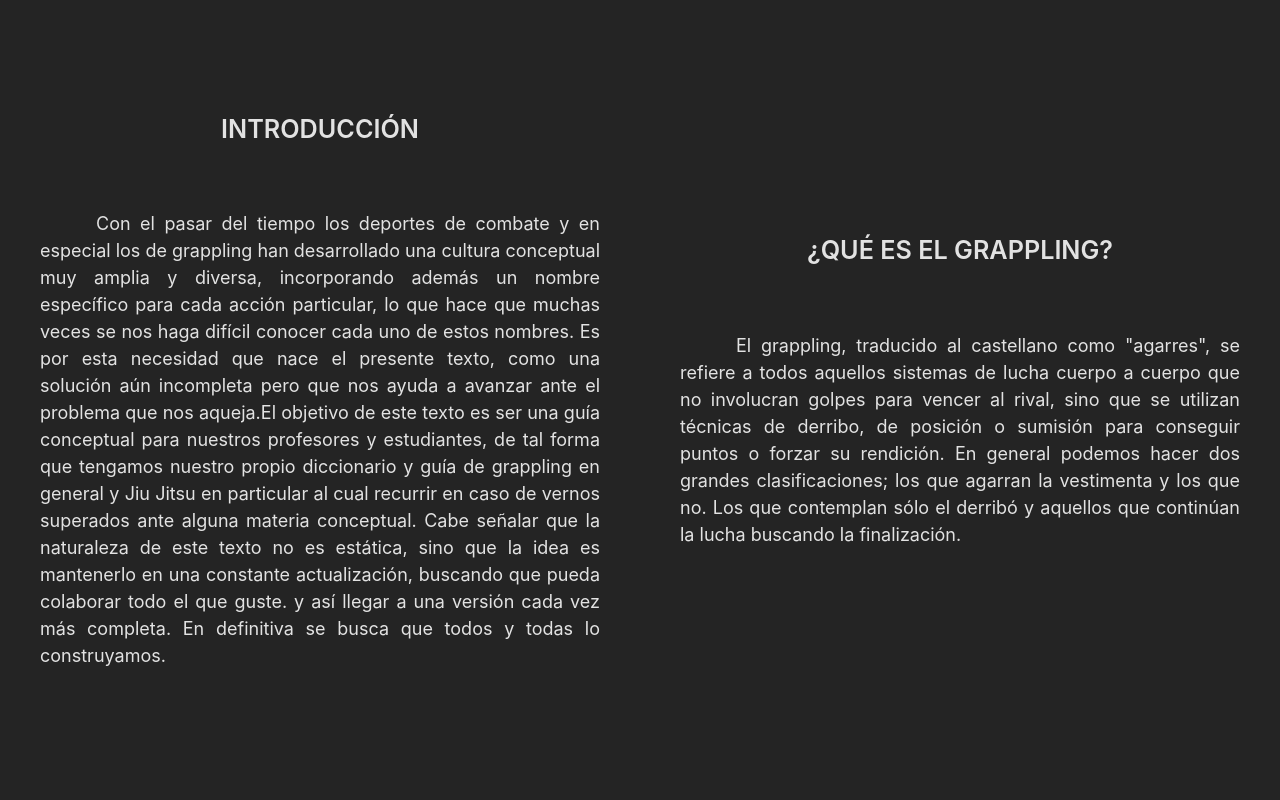
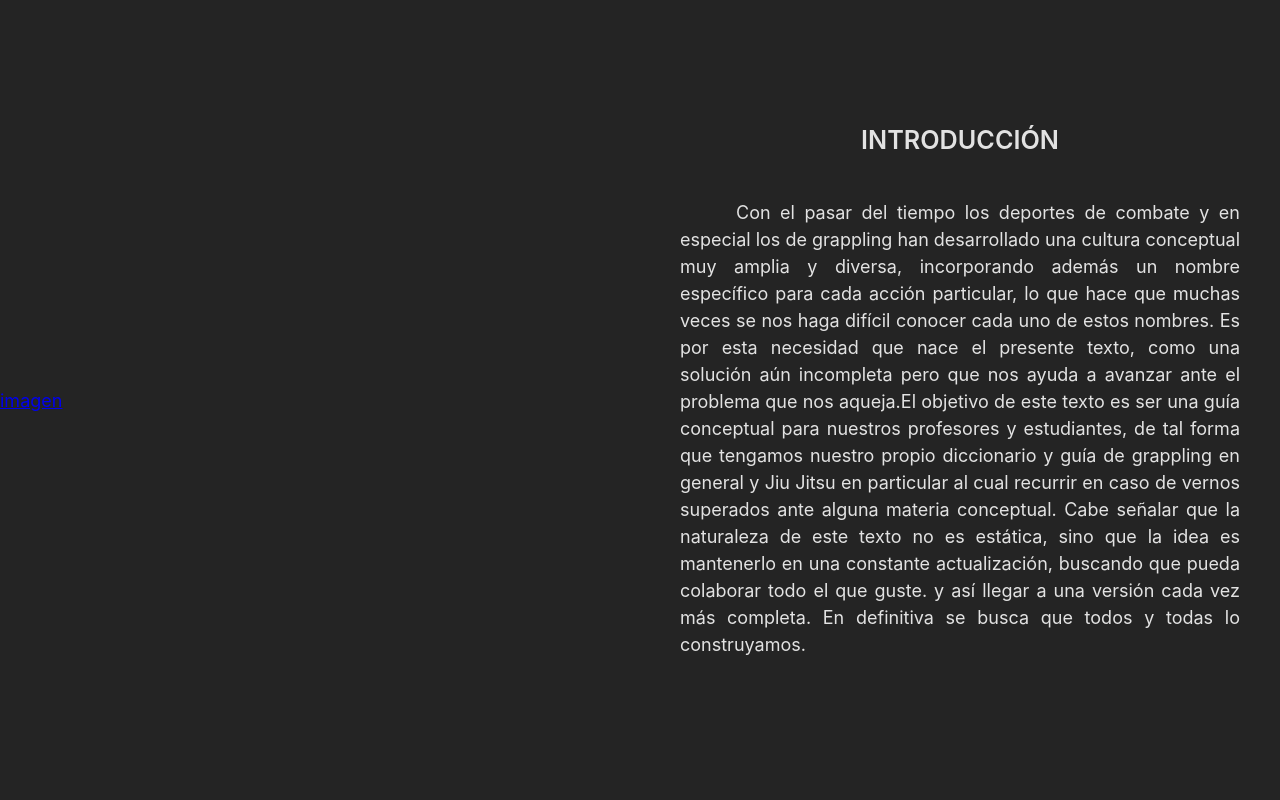
Before and after one commit to jjmillar/glosario-ed, a React (Vite) app: page / in a window 1280 px wide. Shown: the top 800 px of the page. Built offline with nearby package versions, Linux system fonts and the light colour scheme.

Commit message:
added functions and content

```diff
--- a/src/App.jsx
+++ b/src/App.jsx
@@ -4,20 +4,27 @@ import './App.scss'
 function App() {
   return (
     <div className='wrapper'>
+      <a href='#Armdrag'>imagen</a>
       {info.map((item) => {
         return (
           <section key='section' className='section'>
-            <div key='title' className='title'>
-              {item.title}
-            </div>
-              <div key='subtitle' className='subtitle'>
+            {item.title && (
+              <div id={item.title} key='title' className='title'>
+                {item.title}
+              </div>
+            )}
+            {item.subtitle && (
+              <div id={item.subtitle} key='subtitle' className='subtitle'>
                 {item.subtitle}
               </div>
+            )}
             <div key='section-wrapper' className='section-wrapper'>
               <div key='content' className='content'>
                 {item.content}
               </div>
-              {item.images && <img key='images' className='images' src={item.images} />}
+              {item.images && (
+                <img key='images' className='images' src={item.images} />
+              )}
             </div>
           </section>
         )
--- a/src/assets/info.js
+++ b/src/assets/info.js
@@ -30,4 +30,10 @@ export const info = [
         content:'Jalón de brazo. Concepto utilizado en diversas disciplinas de lucha; como variantes del wrestling, grappling y jiu jitsu',
         images:'/armdrag.png'
     },
+    {
+        title: null,
+        subtitle:'Butterfly grip',
+        content:'Variante de Gable grip en donde las manos se sujetan sobre los antebrazos.',
+        images:'/butterflyGrip.png'
+    },
 ]
```
Also changed, not shown: public/butterflyGrip.png (added).
